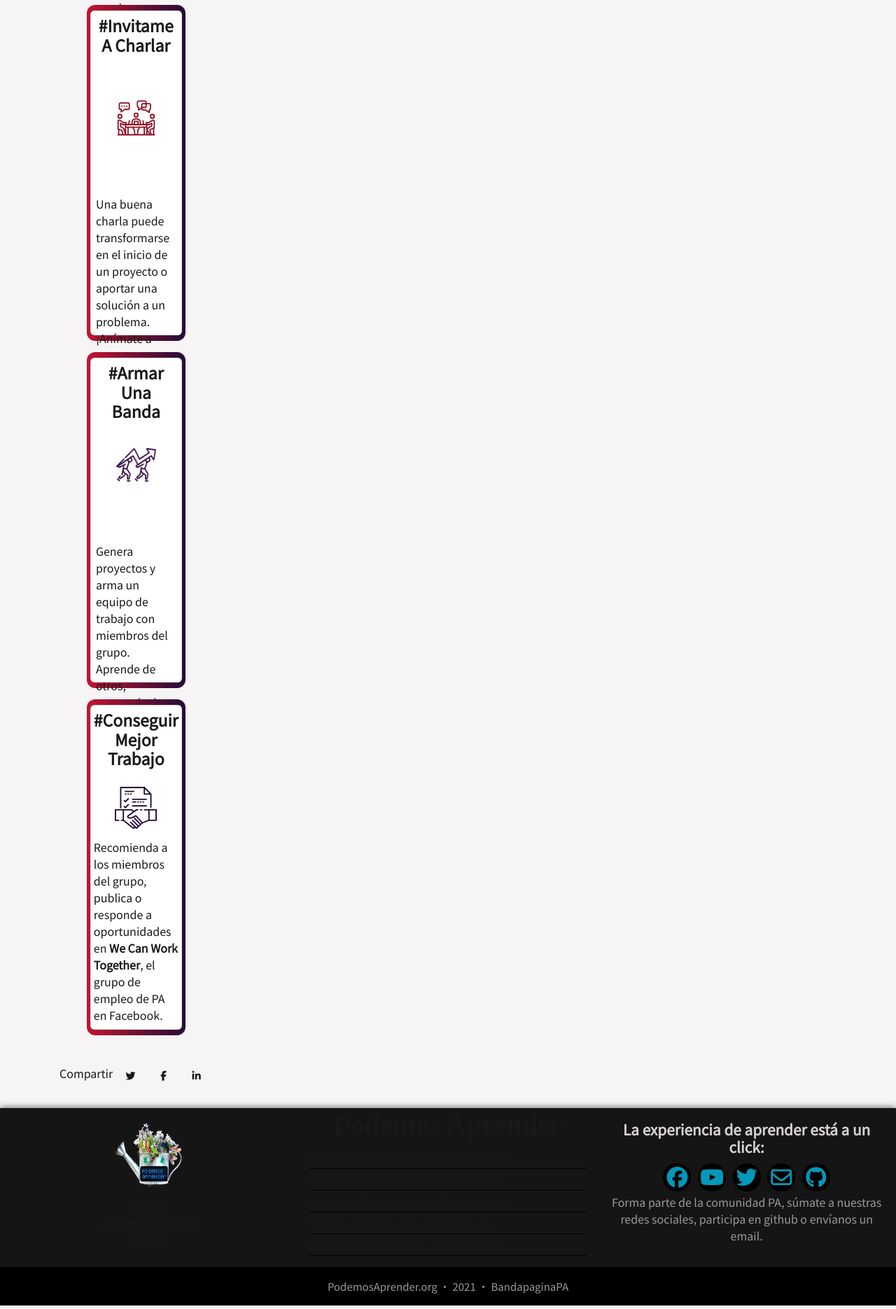
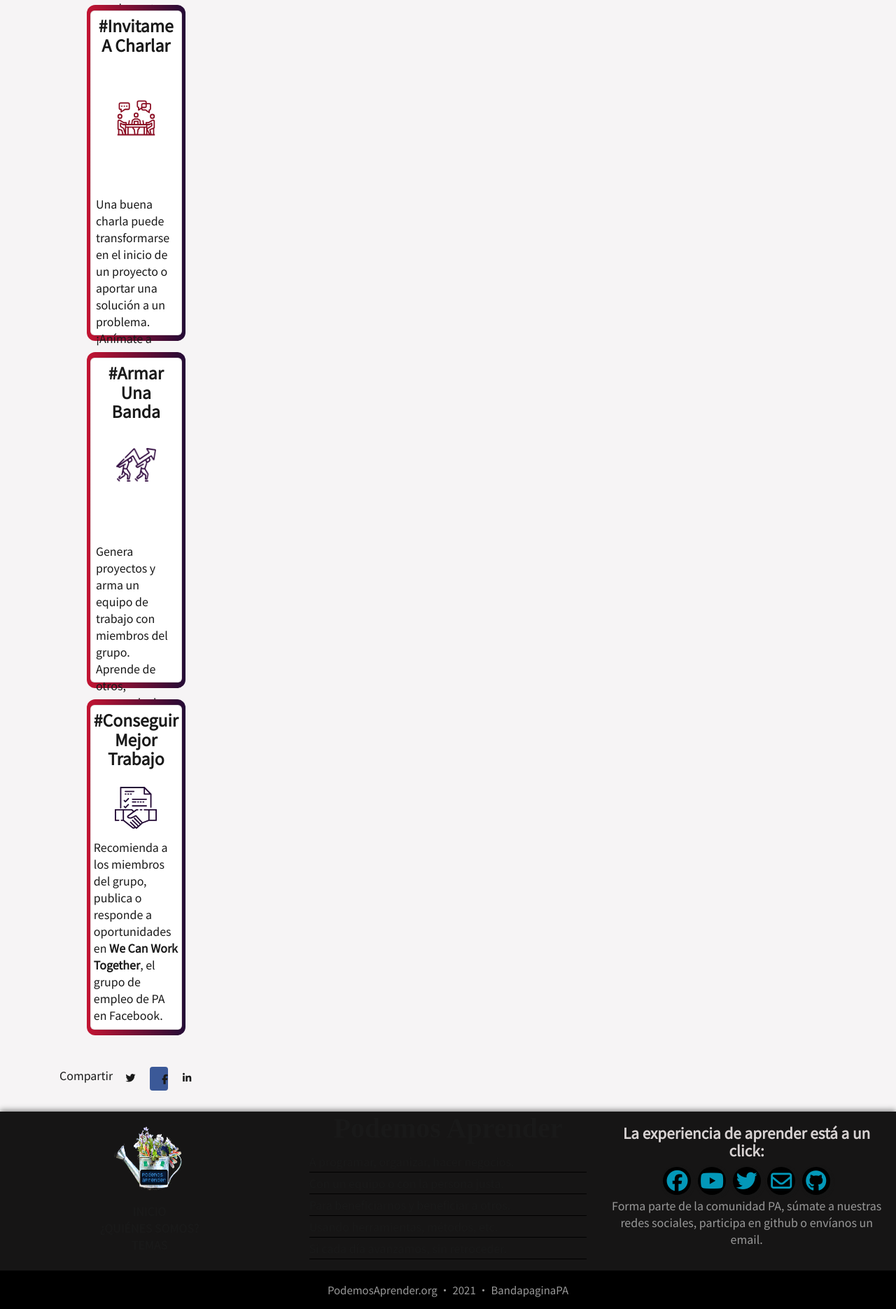
Before and after one commit to podemosaprender/podemosaprender.github.io, a Jekyll site: the page built from index.md, in a window 1280 px wide. Shown: the part 1972-3842 px from the top of the page at 70% size. Built offline with Jekyll 4.4.1, drawn with Linux system fonts in a browser that asks for light colours; nearby versions of some CDN libraries; some web fonts are replaced; comment, search, counter and statistics services are not loaded.

Commit message:
probando icon facebook

```diff
--- a/_includes/social-share.html
+++ b/_includes/social-share.html
@@ -24,7 +24,7 @@
   {% if site.share-links-active.facebook %}
   <!--- Share on Facebook -->
     <a href="https://www.facebook.com/sharer/sharer.php?u={{ site.url }}{{ page.url }}"
-      class="btn btn-social-icon btn-facebook" title="Hacé click para compartir en Facebook">
+      class="btn btn-social-icon btn-facebook faceb icon-facebook" title="Hacé click para compartir en Facebook">
       <span class="fa fa-fw fa-facebook" aria-hidden="true"></span>
       <span class="sr-only">Facebook</span>
     </a>
```
